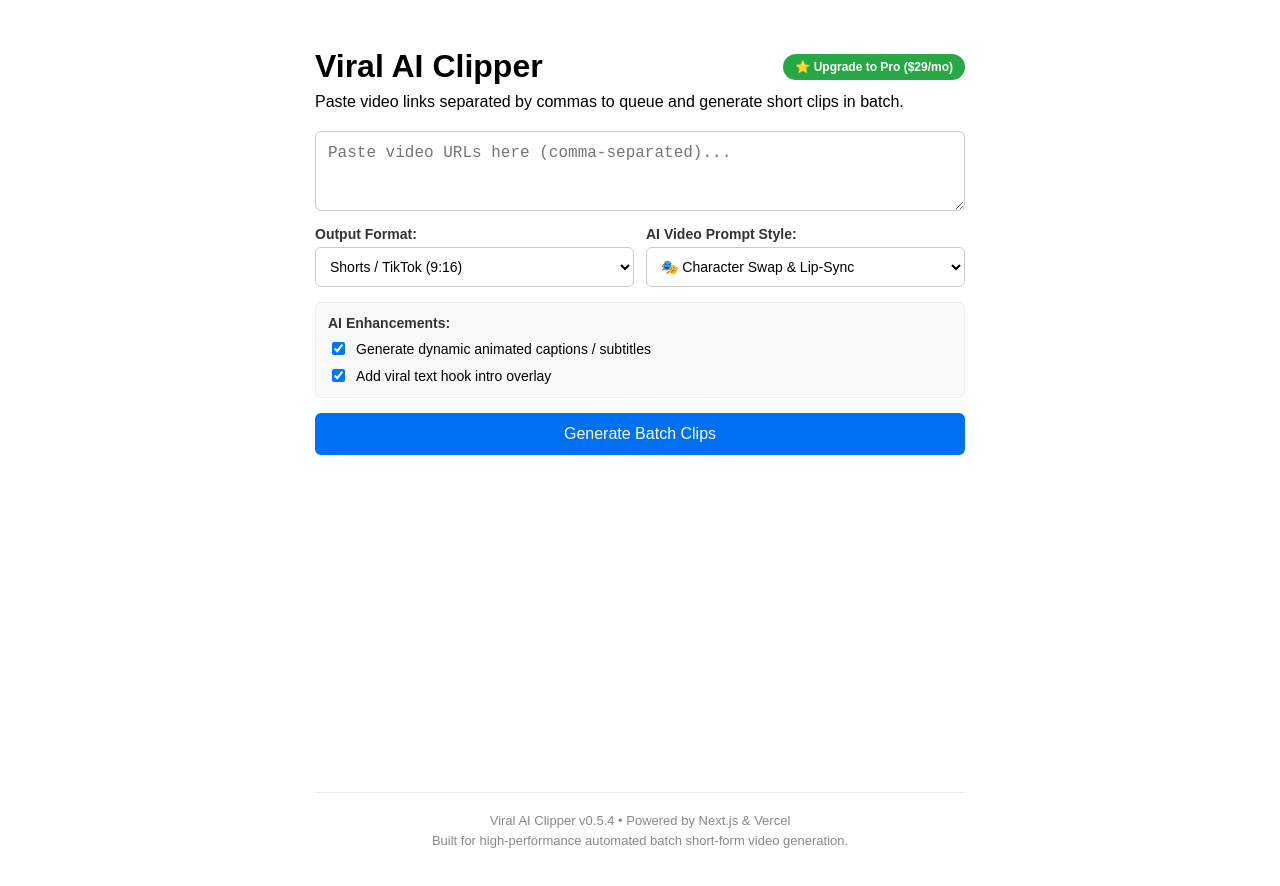
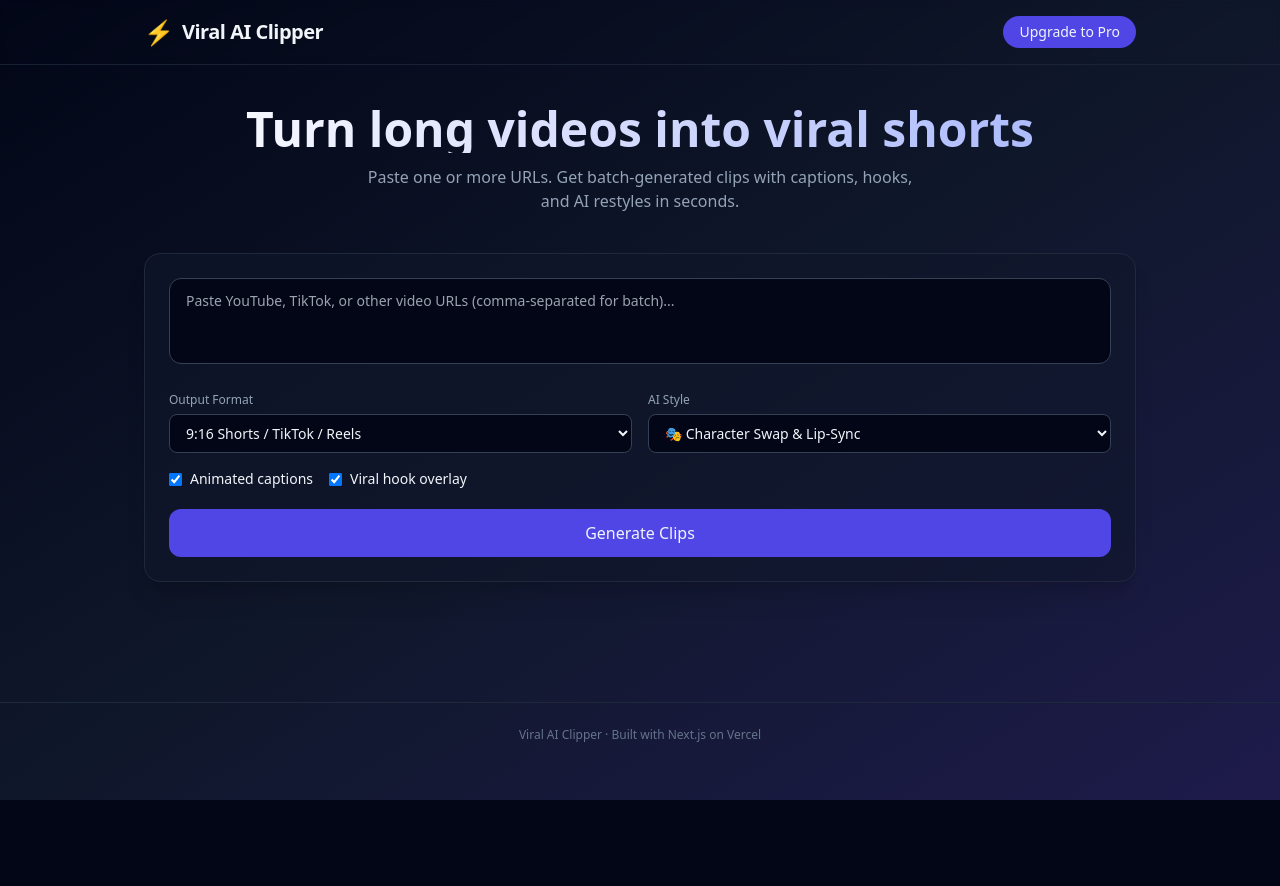
Before and after one commit to senorcoughlin/viral-ai-clipper, a Next.js app: page / in a window 1280 px wide. Shown: the top 886 px of the page. After the commit the page ends 800 px from the top, so only its background shows below. Built offline with nearby package versions, Linux system fonts and the light colour scheme.

Commit message:
Major upgrade: Tailwind SaaS UI, pricing modal, realistic dummy generation, checkout stub

```diff
--- a/app/api/generate/route.js
+++ b/app/api/generate/route.js
@@ -9,19 +9,24 @@ export async function POST(request) {
       return NextResponse.json({ success: false, message: 'URL required' }, { status: 400 });
     }
 
-    const clips = [
-      {
-        id: Date.now(),
-        title: 'Viral Highlight 1',
-        timestamp: '00:12 - 00:38',
+    const styles = ['Character Swap', 'Anime Action', '3D Kids', 'Clean 4K'];
+    const hooks = ['Wait for the ending!', 'This changes everything', 'Nobody talks about this', 'I was shocked'];
+
+    const clips = Array.from({ length: 3 + Math.floor(Math.random() * 3) }, (_, i) => {
+      const score = 85 + Math.floor(Math.random() * 15);
+      return {
+        id: Date.now() + i,
+        title: `Viral Moment ${i + 1}`,
+        timestamp: `00:${String(10 + i * 15).padStart(2, '0')} - 00:${String(35 + i * 15).padStart(2, '0')}`,
         format: body.clipFormat || 'shorts_9_16',
-        subtitlesEnabled: true,
-        hookEnabled: true,
-        viralScore: 98,
-        socialCaption: 'Wait until the end! 🔥 #shorts',
-        aiPrompt: 'High quality 4k render, perfect tracking.'
-      }
-    ];
+        subtitlesEnabled: body.autoSubtitles !== false,
+        hookEnabled: body.aiHook !== false,
+        viralScore: score,
+        socialCaption: `${hooks[i % hooks.length]} 🔥 #viral #shorts #fyp`,
+        aiPrompt: `${styles[i % styles.length]} style, cinematic lighting, perfect lip-sync, high energy, 4K`,
+        aiStyle: body.aiStyle || 'character_swap',
+      };
+    });
 
     return NextResponse.json({
       success: true,
--- /dev/null
+++ b/app/globals.css
@@ -0,0 +1,7 @@
+@tailwind base;
+@tailwind components;
+@tailwind utilities;
+
+body {
+  @apply bg-slate-950 text-slate-100 antialiased;
+}
--- a/app/layout.jsx
+++ b/app/layout.jsx
@@ -1,7 +1,14 @@
+import './globals.css'
+
+export const metadata = {
+  title: 'Viral AI Clipper — Turn Long Videos into Viral Shorts',
+  description: 'AI-powered batch clip generation for TikTok, Reels, and Shorts. Create high-virality content in seconds.',
+}
+
 export default function RootLayout({ children }) {
   return (
     <html lang="en">
       <body>{children}</body>
     </html>
-  );
+  )
 }
--- a/app/page.jsx
+++ b/app/page.jsx
@@ -13,295 +13,207 @@ export default function Home() {
   const [statusMessage, setStatusMessage] = useState('');
   const [clips, setClips] = useState([]);
   const [history, setHistory] = useState([]);
-  const [copiedAll, setCopiedAll] = useState(false);
+  const [showPricing, setShowPricing] = useState(false);
 
   useEffect(() => {
-    const savedHistory = localStorage.getItem('viral_clipper_history');
-    if (savedHistory) {
-      try {
-        setHistory(JSON.parse(savedHistory));
-      } catch (e) {
-        console.error('Failed to parse history from localStorage', e);
-      }
+    const saved = localStorage.getItem('viral_clipper_history');
+    if (saved) {
+      try { setHistory(JSON.parse(saved)); } catch {}
     }
   }, []);
 
   useEffect(() => {
-    if (history.length > 0) {
-      localStorage.setItem('viral_clipper_history', JSON.stringify(history));
-    }
+    if (history.length) localStorage.setItem('viral_clipper_history', JSON.stringify(history));
   }, [history]);
 
   useEffect(() => {
     if (!isProcessing) return;
-
     const stages = [
-      'Initializing batch processing queue...',
-      'Connecting to AI transcription server...',
-      'Analyzing video audio and sentiment...',
-      'Generating custom AI motion & restyle prompts...',
-      'Rendering final video crop & captions...'
+      'Initializing batch queue...',
+      'Connecting to AI servers...',
+      'Analyzing audio & sentiment...',
+      'Generating restyle prompts...',
+      'Rendering crops & captions...'
     ];
-
-    let index = 0;
+    let i = 0;
     setStatusMessage(stages[0]);
-
-    const interval = setInterval(() => {
-      index = (index + 1) % stages.length;
-      setStatusMessage(stages[index]);
+    const id = setInterval(() => {
+      i = (i + 1) % stages.length;
+      setStatusMessage(stages[i]);
     }, 1200);
-
-    return () => clearInterval(interval);
+    return () => clearInterval(id);
   }, [isProcessing]);
 
   const handleClipping = async (e) => {
     e.preventDefault();
     if (!videoUrl.trim()) return;
-
     const urls = videoUrl.split(',').map(u => u.trim()).filter(Boolean);
-    if (urls.length === 0) return;
+    if (!urls.length) return;
 
     setIsProcessing(true);
     setClips([]);
-
     try {
-      let allGeneratedClips = [];
-
+      let all = [];
       for (const url of urls) {
-        const response = await fetch('/api/generate', {
+        const res = await fetch('/api/generate', {
           method: 'POST',
           headers: { 'Content-Type': 'application/json' },
           body: JSON.stringify({ videoUrl: url, clipFormat, autoSubtitles, aiHook, aiStyle }),
         });
-
-        const result = await response.json();
-        if (!response.ok) throw new Error(result.message || 'Failed to process video');
-
-        const batchClips = (result.data.generatedClips || []).map(c => ({
+        const result = await res.json();
+        if (!res.ok) throw new Error(result.message);
+        const batch = (result.data.generatedClips || []).map(c => ({
           ...c,
-          title: `[${url.slice(0, 15)}...] ${c.title}`
+          title: `[${url.slice(0, 20)}...] ${c.title}`
         }));
-
-        allGeneratedClips = [...allGeneratedClips, ...batchClips];
+        all = [...all, ...batch];
       }
-
-      setClips(allGeneratedClips);
-      setHistory((prev) => [
-        { id: Date.now(), url: videoUrl, format: clipFormat, aiStyle, clips: allGeneratedClips },
-        ...prev.filter(item => item.url !== videoUrl)
-      ].slice(0, 5));
-    } catch (error) {
-      console.error('Error:', error);
-      alert('Error processing video batch. Please try again.');
+      setClips(all);
+      setHistory(prev => [{ id: Date.now(), url: videoUrl, format: clipFormat, aiStyle, clips: all }, ...prev].slice(0, 5));
+    } catch (err) {
+      alert('Error processing batch. Try again.');
     } finally {
       setIsProcessing(false);
       setStatusMessage('');
     }
   };
 
-  const handleUpgrade = async (planType) => {
+  const handleUpgrade = async (plan) => {
     try {
       const res = await fetch('/api/checkout', {
         method: 'POST',
         headers: { 'Content-Type': 'application/json' },
-        body: JSON.stringify({ planType })
+        body: JSON.stringify({ planType: plan })
       });
       const data = await res.json();
-      if (data.success) {
-        window.open(data.data.checkoutUrl, '_blank');
-      }
-    } catch (err) {
-      console.error('Checkout error', err);
-    }
-  };
-
-  const handleReset = () => {
-    setVideoUrl('');
-    setClips([]);
-  };
-
-  const clearHistory = () => {
-    setHistory([]);
-    localStorage.removeItem('viral_clipper_history');
-  };
-
-  const loadHistoryItem = (item) => {
-    setVideoUrl(item.url);
-    setClipFormat(item.format);
-    if (item.aiStyle) setAiStyle(item.aiStyle);
-    setClips(item.clips);
-  };
-
-  const handleCopyAll = () => {
-    if (clips.length === 0) return;
-    const summaryText = clips.map((c, i) => (
-      `Clip ${i + 1}: ${c.title} (${c.timestamp})\n` +
-      `Format: ${c.format} | Viral Score: ${c.viralScore || 90}/100\n` +
-      `Caption: ${c.socialCaption || 'N/A'}\n` +
-      `AI Prompt: ${c.aiPrompt || 'N/A'}`
-    )).join('\n\n---\n\n');
-
-    navigator.clipboard.writeText(summaryText);
-    setCopiedAll(true);
-    setTimeout(() => setCopiedAll(false), 2000);
-  };
-
-  const handleExportCSV = () => {
-    if (clips.length === 0) return;
-    const headers = ['Title', 'Timestamp', 'Format', 'Viral Score', 'Social Caption', 'AI Prompt'];
-    const rows = clips.map(c => [
-      `"${(c.title || '').replace(/"/g, '""')}"`,
-      `"${c.timestamp || ''}"`,
-      `"${c.format || ''}"`,
-      `"${c.viralScore || ''}"`,
-      `"${(c.socialCaption || '').replace(/"/g, '""')}"`,
-      `"${(c.aiPrompt || '').replace(/"/g, '""')}"`
-    ]);
-
-    const csvContent = 'data:text/csv;charset=utf-8,' + [headers.join(','), ...rows.map(e => e.join(','))].join('\n');
-    const encodedUri = encodeURI(csvContent);
-    const link = document.createElement('a');
-    link.setAttribute('href', encodedUri);
-    link.setAttribute('download', `viral_clips_batch_${Date.now()}.csv`);
-    document.body.appendChild(link);
-    link.click();
-    document.body.removeChild(link);
+      if (data.success) window.open(data.data.checkoutUrl, '_blank');
+    } catch {}
   };
 
   return (
-    <main style={{ padding: '40px', fontFamily: 'sans-serif', maxWidth: '650px', margin: '0 auto', minHeight: '100vh', display: 'flex', flexDirection: 'column', justifyContent: 'space-between' }}>
-      <div>
-        <div style={{ display: 'flex', justifyContent: 'space-between', alignItems: 'center' }}>
-          <h1 style={{ margin: 0 }}>Viral AI Clipper</h1>
-          <button
-            onClick={() => handleUpgrade('pro_monthly')}
-            style={{ padding: '6px 12px', fontSize: '12px', backgroundColor: '#28a745', color: '#fff', border: 'none', borderRadius: '20px', cursor: 'pointer', fontWeight: 'bold' }}
-          >
-            ⭐ Upgrade to Pro ($29/mo)
-          </button>
+    <div className="min-h-screen bg-gradient-to-br from-slate-950 via-slate-900 to-indigo-950">
+      <header className="border-b border-slate-800/80 backdrop-blur-sm sticky top-0 z-10">
+        <div className="max-w-5xl mx-auto px-4 py-4 flex items-center justify-between">
+          <div className="flex items-center gap-2">
+            <span className="text-2xl">⚡</span>
+            <h1 className="text-xl font-bold tracking-tight">Viral AI Clipper</h1>
+          </div>
+          <div className="flex gap-2">
+            <button onClick={() => setShowPricing(true)} className="px-4 py-1.5 text-sm rounded-full bg-indigo-600 hover:bg-indigo-500 transition">
+              Upgrade to Pro
+            </button>
+          </div>
         </div>
-        <p style={{ marginTop: '8px' }}>Paste video links separated by commas to queue and generate short clips in batch.</p>
+      </header>
 
-        <form onSubmit={handleClipping} style={{ display: 'flex', flexDirection: 'column', gap: '15px', marginTop: '20px' }}>
+      <main className="max-w-5xl mx-auto px-4 py-10">
+        <div className="text-center mb-10">
+          <h2 className="text-4xl md:text-5xl font-bold bg-gradient-to-r from-white to-indigo-300 bg-clip-text text-transparent">
+            Turn long videos into viral shorts
+          </h2>
+          <p className="mt-3 text-slate-400 max-w-xl mx-auto">
+            Paste one or more URLs. Get batch-generated clips with captions, hooks, and AI restyles in seconds.
+          </p>
+        </div>
+
+        <form onSubmit={handleClipping} className="bg-slate-900/60 border border-slate-800 rounded-2xl p-6 shadow-xl">
           <textarea
-            placeholder="Paste video URLs here (comma-separated)..."
             value={videoUrl}
-            onChange={(e) => setVideoUrl(e.target.value)}
+            onChange={e => setVideoUrl(e.target.value)}
+            placeholder="Paste YouTube, TikTok, or other video URLs (comma-separated for batch)..."
             rows={3}
-            style={{ padding: '12px', fontSize: '16px', borderRadius: '6px', border: '1px solid #ccc', resize: 'vertical' }}
+            className="w-full bg-slate-950 border border-slate-700 rounded-xl px-4 py-3 text-sm focus:outline-none focus:ring-2 focus:ring-indigo-500 resize-none"
             required
           />
 
-          <div style={{ display: 'grid', gridTemplateColumns: '1fr 1fr', gap: '12px' }}>
-            <div style={{ display: 'flex', flexDirection: 'column', gap: '5px' }}>
-              <label style={{ fontSize: '14px', fontWeight: 'bold', color: '#333' }}>Output Format:</label>
-              <select
-                value={clipFormat}
-                onChange={(e) => setClipFormat(e.target.value)}
-                style={{ padding: '10px', fontSize: '14px', borderRadius: '6px', border: '1px solid #ccc', backgroundColor: '#fff' }}
-              >
-                <option value="shorts_9_16">Shorts / TikTok (9:16)</option>
-                <option value="landscape_16_9">Landscape (16:9)</option>
-                <option value="square_1_1">Square (1:1)</option>
+          <div className="grid md:grid-cols-2 gap-4 mt-4">
+            <div>
+              <label className="text-xs font-medium text-slate-400">Output Format</label>
+              <select value={clipFormat} onChange={e => setClipFormat(e.target.value)} className="mt-1 w-full bg-slate-950 border border-slate-700 rounded-lg px-3 py-2 text-sm">
+                <option value="shorts_9_16">9:16 Shorts / TikTok / Reels</option>
+                <option value="landscape_16_9">16:9 Landscape</option>
+                <option value="square_1_1">1:1 Square</option>
               </select>
             </div>
-
-            <div style={{ display: 'flex', flexDirection: 'column', gap: '5px' }}>
-              <label style={{ fontSize: '14px', fontWeight: 'bold', color: '#333' }}>AI Video Prompt Style:</label>
-              <select
-                value={aiStyle}
-                onChange={(e) => setAiStyle(e.target.value)}
-                style={{ padding: '10px', fontSize: '14px', borderRadius: '6px', border: '1px solid #ccc', backgroundColor: '#fff' }}
-              >
+            <div>
+              <label className="text-xs font-medium text-slate-400">AI Style</label>
+              <select value={aiStyle} onChange={e => setAiStyle(e.target.value)} className="mt-1 w-full bg-slate-950 border border-slate-700 rounded-lg px-3 py-2 text-sm">
                 <option value="character_swap">🎭 Character Swap & Lip-Sync</option>
-                <option value="anime_action">⚡ Anime Action / Fighter Style</option>
-                <option value="kids_3d">🦖 3D Kids / Cute Animation</option>
-                <option value="clean_viral">🎬 Clean 4K Studio Enhance</option>
+                <option value="anime_action">⚡ Anime Action</option>
+                <option value="kids_3d">🦖 3D Kids / Cute</option>
+                <option value="clean_viral">🎬 Clean 4K Studio</option>
               </select>
             </div>
           </div>
 
-          <div style={{ display: 'flex', flexDirection: 'column', gap: '8px', padding: '12px', background: '#f9f9f9', borderRadius: '6px', border: '1px solid #eee' }}>
-            <label style={{ fontSize: '14px', fontWeight: 'bold', color: '#333' }}>AI Enhancements:</label>
-
-            <label style={{ display: 'flex', alignItems: 'center', gap: '8px', fontSize: '14px', cursor: 'pointer' }}>
-              <input type="checkbox" checked={autoSubtitles} onChange={(e) => setAutoSubtitles(e.target.checked)} />
-              Generate dynamic animated captions / subtitles
+          <div className="flex flex-wrap gap-4 mt-4 text-sm">
+            <label className="flex items-center gap-2 cursor-pointer">
+              <input type="checkbox" checked={autoSubtitles} onChange={e => setAutoSubtitles(e.target.checked)} className="rounded" />
+              Animated captions
             </label>
-
-            <label style={{ display: 'flex', alignItems: 'center', gap: '8px', fontSize: '14px', cursor: 'pointer' }}>
-              <input type="checkbox" checked={aiHook} onChange={(e) => setAiHook(e.target.checked)} />
-              Add viral text hook intro overlay
+            <label className="flex items-center gap-2 cursor-pointer">
+              <input type="checkbox" checked={aiHook} onChange={e => setAiHook(e.target.checked)} className="rounded" />
+              Viral hook overlay
             </label>
           </div>
 
           <button
             type="submit"
-            style={{ padding: '12px', fontSize: '16px', backgroundColor: '#0070f3', color: '#fff', border: 'none', borderRadius: '6px', cursor: 'pointer' }}
             disabled={isProcessing}
+            className="mt-5 w-full py-3 rounded-xl bg-indigo-600 hover:bg-indigo-500 disabled:opacity-50 font-medium transition"
           >
-            {isProcessing ? 'Processing Batch Queue...' : 'Generate Batch Clips'}
+            {isProcessing ? 'Generating…' : 'Generate Clips'}
           </button>
         </form>
 
         {isProcessing && (
-          <div style={{ marginTop: '20px', padding: '14px', backgroundColor: '#e6f4ff', border: '1px solid #91caff', borderRadius: '6px', color: '#0958d9', fontSize: '14px', textAlign: 'center', fontWeight: '500' }}>
-            ⚡ {statusMessage}
-          </div>
+          <div className="mt-4 text-center text-sm text-indigo-300 animate-pulse">{statusMessage}</div>
         )}
 
         {clips.length > 0 && (
-          <div style={{ marginTop: '30px' }}>
-            <div style={{ display: 'flex', justifyContent: 'space-between', alignItems: 'center', flexWrap: 'wrap', gap: '10px' }}>
-              <h2 style={{ margin: 0 }}>Generated Batch Clips ({clips.length}):</h2>
-              <div style={{ display: 'flex', gap: '8px', flexWrap: 'wrap' }}>
-                <button onClick={handleCopyAll} style={{ padding: '6px 12px', fontSize: '12px', backgroundColor: copiedAll ? '#28a745' : '#6f42c1', color: '#fff', border: 'none', borderRadius: '4px', cursor: 'pointer' }}>
-                  {copiedAll ? '✓ Copied All!' : '📋 Copy All Data'}
-                </button>
-                <button onClick={handleExportCSV} style={{ padding: '6px 12px', fontSize: '12px', backgroundColor: '#0958d9', color: '#fff', border: 'none', borderRadius: '4px', cursor: 'pointer' }}>
-                  ⬇ Export CSV
-                </button>
-                <button onClick={handleReset} style={{ padding: '6px 12px', fontSize: '12px', backgroundColor: '#e1e4e8', color: '#333', border: 'none', borderRadius: '4px', cursor: 'pointer' }}>
-                  Clear Results
-                </button>
-              </div>
+          <div className="mt-10">
+            <div className="flex items-center justify-between mb-4">
+              <h3 className="text-lg font-semibold">Generated Clips ({clips.length})</h3>
+              <button onClick={() => setClips([])} className="text-xs text-slate-400 hover:text-white">Clear</button>
             </div>
-            <div style={{ marginTop: '15px' }}>
-              {clips.map((clip, idx) => (
-                <ClipPlayer key={`${clip.id}-${idx}`} clip={clip} />
-              ))}
+            <div className="space-y-3">
+              {clips.map((c, i) => <ClipPlayer key={c.id + '-' + i} clip={c} />)}
             </div>
           </div>
         )}
 
         {history.length > 0 && (
-          <div style={{ marginTop: '40px', borderTop: '1px solid #eaeaea', paddingTop: '20px' }}>
-            <div style={{ display: 'flex', justifyContent: 'space-between', alignItems: 'center', marginBottom: '10px' }}>
-              <h3 style={{ fontSize: '16px', margin: 0 }}>Recent Sessions</h3>
-              <button onClick={clearHistory} style={{ background: 'none', border: 'none', color: '#d9534f', fontSize: '12px', cursor: 'pointer' }}>
-                Clear History
-              </button>
+          <div className="mt-12">
+            <h3 className="text-sm font-medium text-slate-400 mb-3">Recent Sessions</h3>
+            <div className="space-y-2">
+              {history.map(h => (
+                <div key={h.id} className="flex items-center justify-between bg-slate-900/40 border border-slate-800 rounded-lg px-3 py-2 text-sm">
+                  <span className="truncate text-slate-300 max-w-md">{h.url}</span>
+                  <button onClick={() => { setVideoUrl(h.url); setClips(h.clips); }} className="text-xs text-indigo-400">Load</button>
+                </div>
+              ))}
             </div>
-            <ul style={{ listStyle: 'none', padding: 0, display: 'flex', flexDirection: 'column', gap: '8px' }}>
-              {history.map((item) => (
-                <li key={item.id} style={{ display: 'flex', justifyContent: 'space-between', alignItems: 'center', background: '#f9f9f9', padding: '10px', borderRadius: '6px', border: '1px solid #eee' }}>
-                  <span style={{ fontSize: '13px', color: '#666', overflow: 'hidden', textOverflow: 'ellipsis', whiteSpace: 'nowrap', maxWidth: '380px' }}>
-                    {item.url} ({item.format})
-                  </span>
-                  <button onClick={() => loadHistoryItem(item)} style={{ padding: '4px 10px', fontSize: '12px', background: '#0070f3', color: '#fff', border: 'none', borderRadius: '4px', cursor: 'pointer' }}>
-                    Load
-                  </button>
-                </li>
-              ))}
-            </ul>
           </div>
         )}
-      </div>
+      </main>
 
-      <footer style={{ marginTop: '50px', borderTop: '1px solid #eaeaea', paddingTop: '20px', textAlign: 'center', fontSize: '13px', color: '#888' }}>
-        <p style={{ margin: '0 0 5px 0' }}>Viral AI Clipper v0.5.4 • Powered by Next.js & Vercel</p>
-        <p style={{ margin: 0 }}>Built for high-performance automated batch short-form video generation.</p>
+      {showPricing && (
+        <div className="fixed inset-0 bg-black/70 flex items-center justify-center z-50 p-4" onClick={() => setShowPricing(false)}>
+          <div className="bg-slate-900 border border-slate-700 rounded-2xl p-6 max-w-md w-full" onClick={e => e.stopPropagation()}>
+            <h3 className="text-xl font-bold mb-2">Go Pro</h3>
+            <p className="text-sm text-slate-400 mb-4">Unlimited generations, higher quality, priority processing, and CSV export.</p>
+            <div className="space-y-2">
+              <button onClick={() => handleUpgrade('pro_monthly')} className="w-full py-3 rounded-xl bg-indigo-600 font-medium">$29 / month</button>
+              <button onClick={() => handleUpgrade('pro_yearly')} className="w-full py-3 rounded-xl bg-slate-800 font-medium">$199 / year (save 40%)</button>
+            </div>
+            <button onClick={() => setShowPricing(false)} className="mt-4 text-xs text-slate-500 w-full">Close</button>
+          </div>
+        </div>
+      )}
+
+      <footer className="mt-20 border-t border-slate-800 py-6 text-center text-xs text-slate-500">
+        Viral AI Clipper · Built with Next.js on Vercel
       </footer>
-    </main>
+    </div>
   );
 }
--- /dev/null
+++ b/postcss.config.js
@@ -0,0 +1,6 @@
+module.exports = {
+  plugins: {
+    tailwindcss: {},
+    autoprefixer: {},
+  },
+}
--- /dev/null
+++ b/tailwind.config.js
@@ -0,0 +1,19 @@
+/** @type {import('tailwindcss').Config} */
+module.exports = {
+  content: [
+    "./app/**/*.{js,ts,jsx,tsx,mdx}",
+    "./components/**/*.{js,ts,jsx,tsx,mdx}",
+  ],
+  theme: {
+    extend: {
+      colors: {
+        brand: {
+          500: '#6366f1',
+          600: '#4f46e5',
+          700: '#4338ca',
+        }
+      }
+    },
+  },
+  plugins: [],
+}
```
Also changed, not shown: app/api/checkout/route.js (added, +18 -0 lines), components/ClipPlayer.jsx (+39 -76 lines), package.json (+6 -3 lines).
